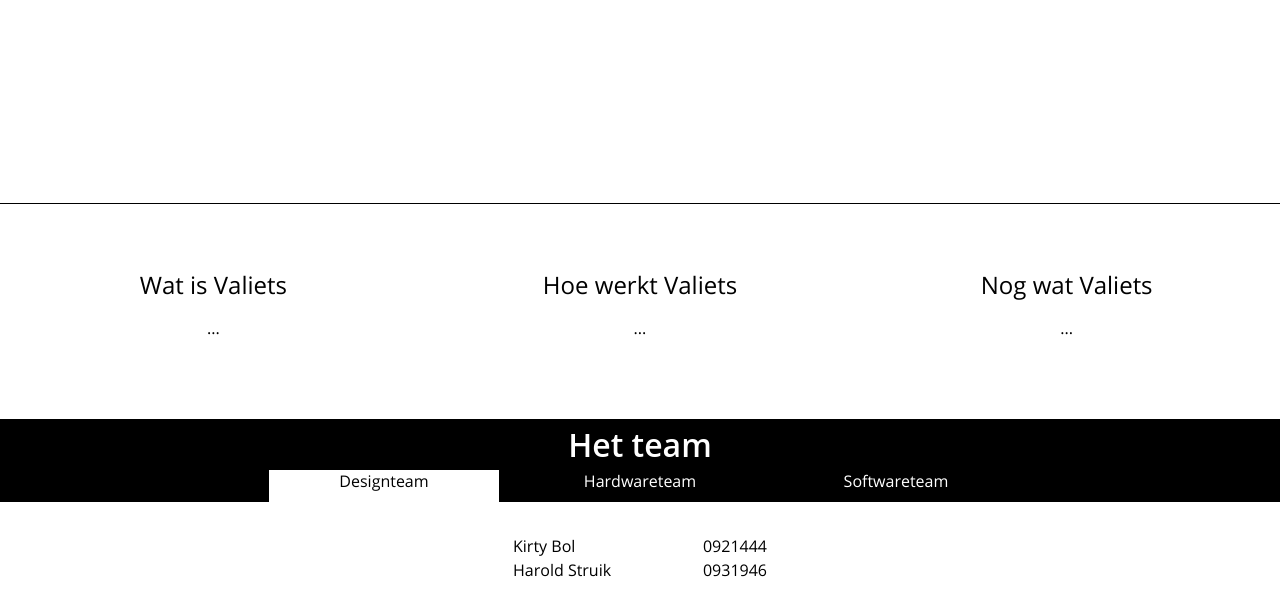
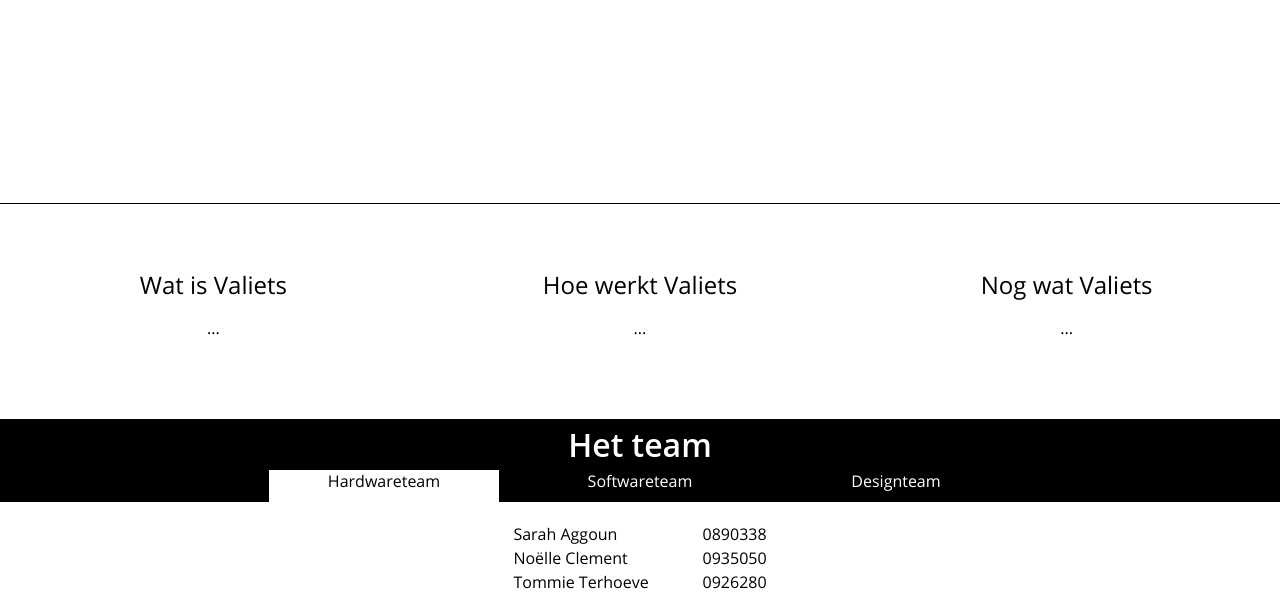
Before and after one commit to ValIets/Website, a plain HTML site: page index.html in a window 1280 px wide. Shown: the part 341-952 px from the top of the page. Drawn offline with Linux system fonts and the light colour scheme; no server answers; a web font is replaced by a local one.

Commit message:
Team volgorde aangepast

```diff
--- a/index.html
+++ b/index.html
@@ -129,18 +129,12 @@
 				<span>Het team</span>
 
 				<div class="nav">
-					<span id="design" class="selected">Designteam</span>
-					<span id="hardware">Hardwareteam</span>
+					<span id="hardware" class="selected">Hardwareteam</span>
 					<span id="software">Softwareteam</span>
+					<span id="design">Designteam</span>
 				</div>
 
 				<div class="teams">
-					<table id="design">
-						<tr><th colspan=2>Designteam</th></tr>
-						<tr><td>Kirty Bol</td><td>0921444</td></tr>
-						<tr><td>Harold Struik</td><td>0931946</td></tr>
-					</table>
-
 					<table id="hardware">
 						<tr><th colspan=2>Hardwareteam</th></tr>
 						<tr><td>Sarah Aggoun</td><td>0890338</td></tr>
@@ -153,6 +147,12 @@
 						<tr><td>Joris Kortekaas</td><td>0935462</td></tr>
 						<tr><td>Pedram Tabesh</td><td>0934809</td></tr>
 						<tr><td>Sander Wolswijk</td><td>0926815</td></tr>
+					</table>
+
+					<table id="design">
+						<tr><th colspan=2>Designteam</th></tr>
+						<tr><td>Kirty Bol</td><td>0921444</td></tr>
+						<tr><td>Harold Struik</td><td>0931946</td></tr>
 					</table>
 				</div>
 			</div>
```
